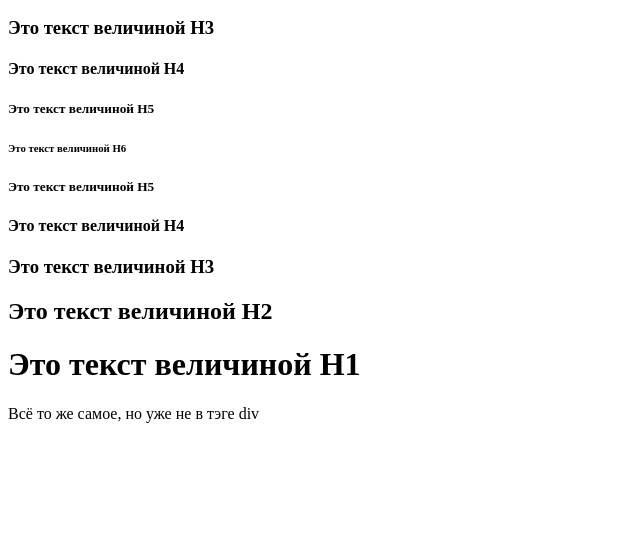
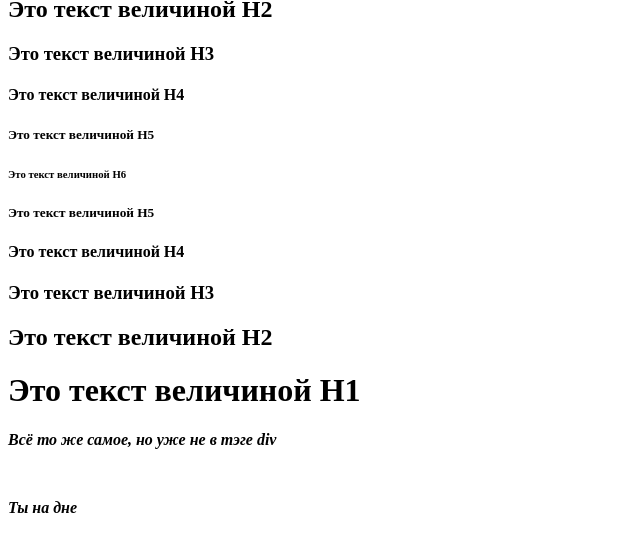
Before and after one commit to ConorFeeD/LabsKS, a plain HTML site: page Kostiuk_4LR_0k9491/index.html in a window 1280 px wide. Shown: the part 762-1314 px from the top of the page, without its empty margins (0-640 px from the left). Before the commit the page ends 1201 px from the top, so only its background shows below. Drawn offline with Linux system fonts and the light colour scheme.

Commit message:
работа со стилями и добавление ссылки без http//

```diff
--- a/Kostiuk_4LR_0k9491/index.html
+++ b/Kostiuk_4LR_0k9491/index.html
@@ -9,6 +9,7 @@
 </head>
 
 <body>
+    <a href="#id1">Перейти в самый низ?</a>
     <div>
         <p>Это абзац</p>
         <h1>Это текст величиной H1</h1>
@@ -39,7 +40,8 @@
     <h3>Это текст величиной H3</h3>
     <h2>Это текст величиной H2</h2>
     <h1>Это текст величиной H1</h1>
-    <p>Всё то же самое, но уже не в тэге div</p>
+    <p>Всё то же самое, но уже не в тэге div</p><br>
+    <p id="id1">Ты на дне</p><br>
 </body>
 
 </html>
--- a/Kostiuk_4LR_0k9491/style.css
+++ b/Kostiuk_4LR_0k9491/style.css
@@ -7,3 +7,8 @@ div p{
     font-style:italic;
     font-weight: 700;
 }
+
+h1~p {
+    font-style:italic;
+    font-weight: 700;
+}
```
